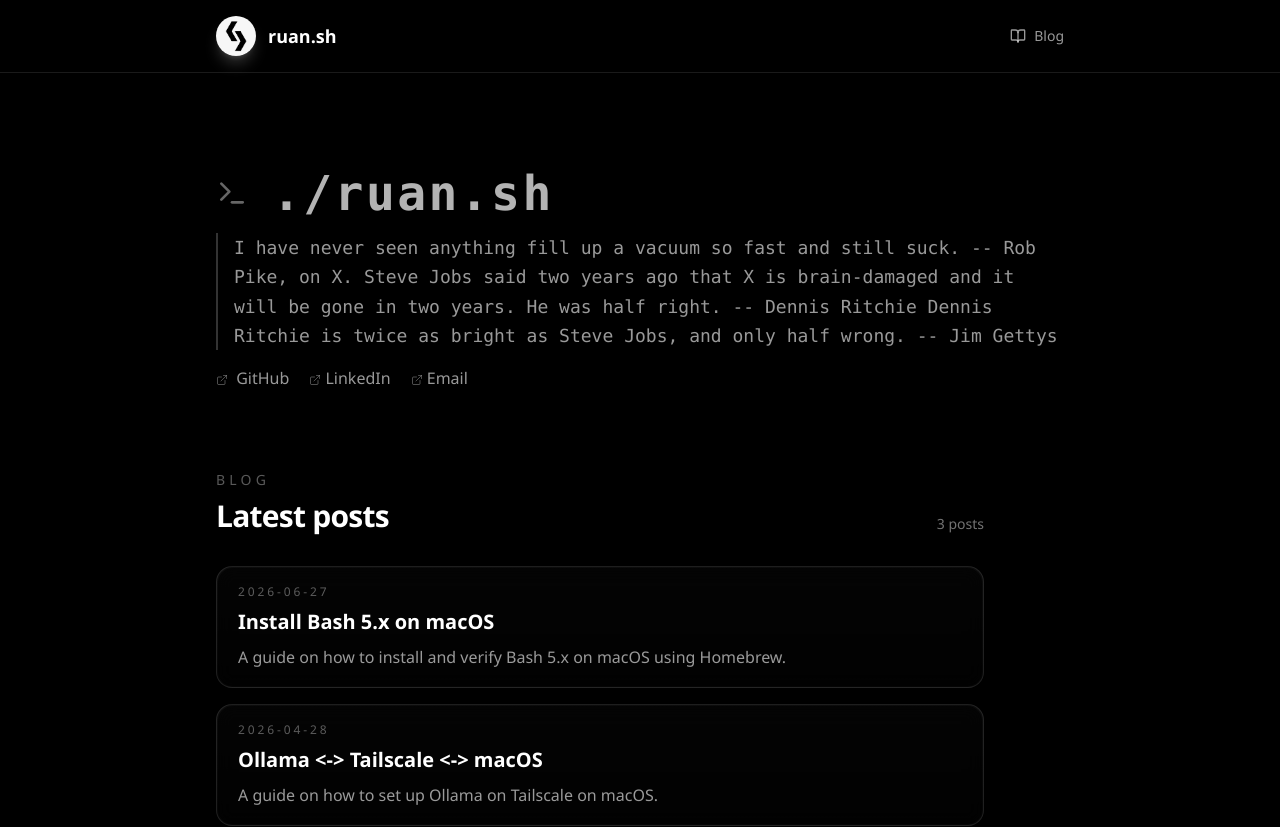
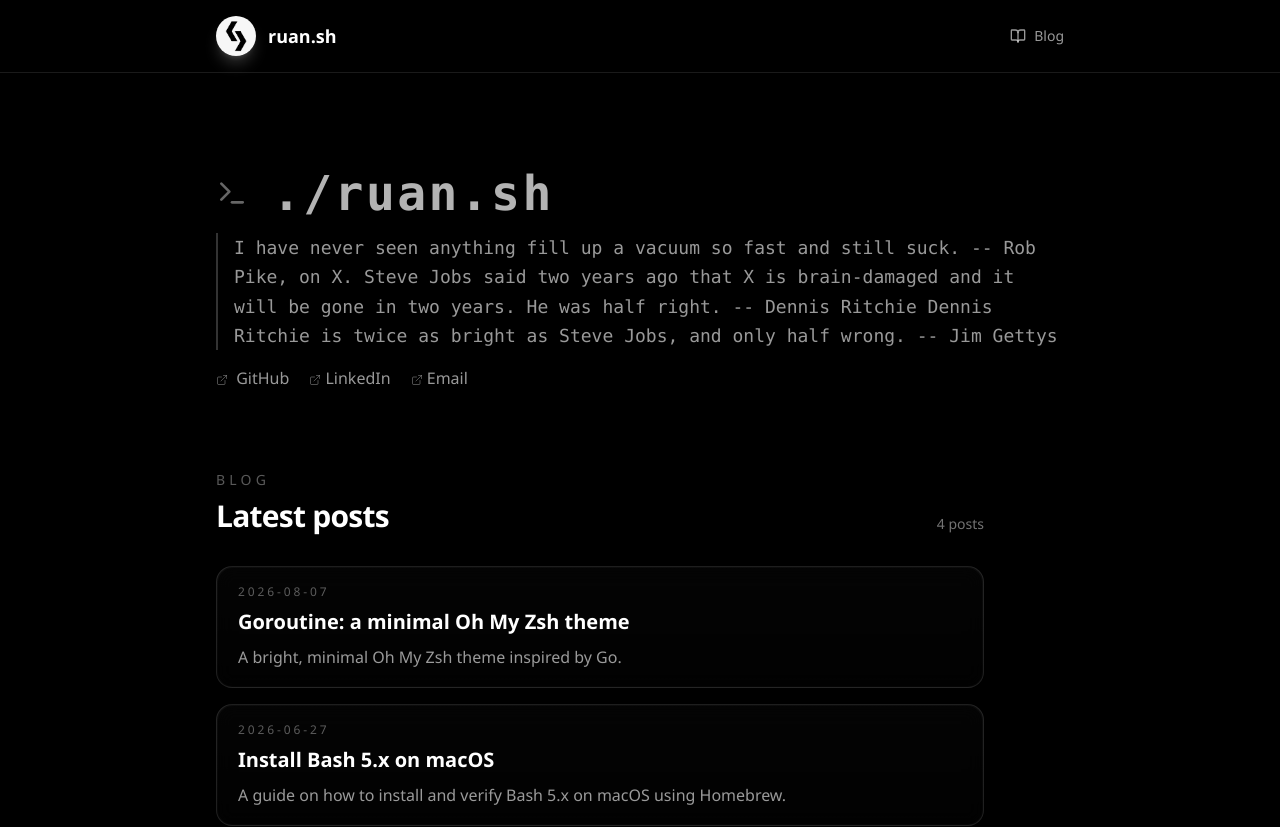
Before and after one commit to ruanklein/ruanklein.github.io, a SvelteKit app: page / in a window 1280 px wide. Shown: the top 827 px of the page. Built offline with nearby package versions, Linux system fonts and the light colour scheme.

Commit message:
feat: announce Goroutine Oh My Zsh theme

```diff
--- a/src/content/blog/manifest.ts
+++ b/src/content/blog/manifest.ts
@@ -3,6 +3,7 @@ import type { BlogManifest } from '../../lib/blog/types';
 import InstallBash5MacosPost from './posts/install-bash-5-macos.svx';
 import SudoTouchIdPost from './posts/sudo-touch-id.svx';
 import OllamaTailscaleMacosPost from './posts/ollama-tailscale-macos.svx';
+import GoroutineOhMyZshThemePost from './posts/goroutine-oh-my-zsh-theme.svx';
 
 export const blogManifest: BlogManifest = {
 	tags: ['setup', 'cli', 'ai'],
@@ -33,6 +34,15 @@ export const blogManifest: BlogManifest = {
 			tag: ['cli', 'setup'],
 			icon: Terminal,
 			component: InstallBash5MacosPost
+		},
+		{
+			slug: 'goroutine-oh-my-zsh-theme',
+			title: 'Goroutine: a minimal Oh My Zsh theme',
+			date: '2026-08-07',
+			preview: 'A bright, minimal Oh My Zsh theme inspired by Go.',
+			tag: ['cli'],
+			icon: Terminal,
+			component: GoroutineOhMyZshThemePost
 		}
 	]
 };
```
Also changed, not shown: 1 other file (tests, documents, lock files or other folders).
